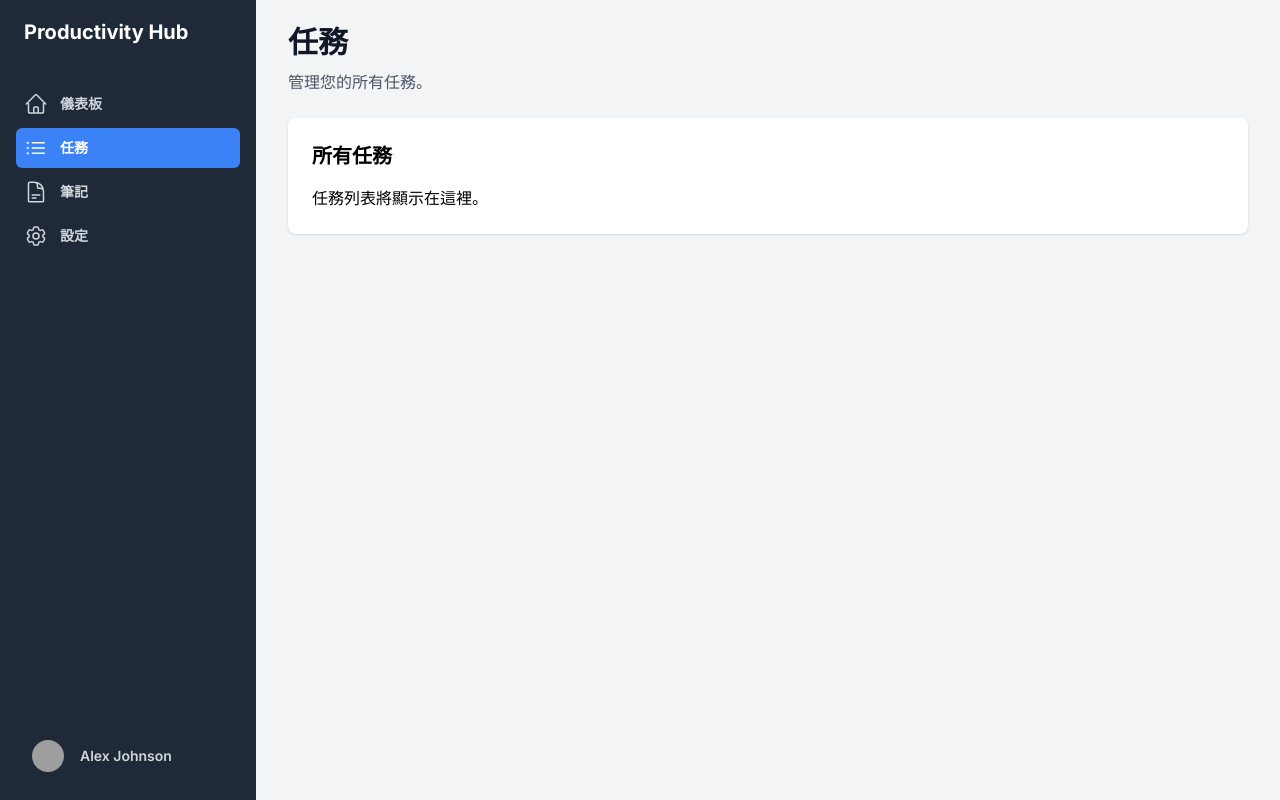
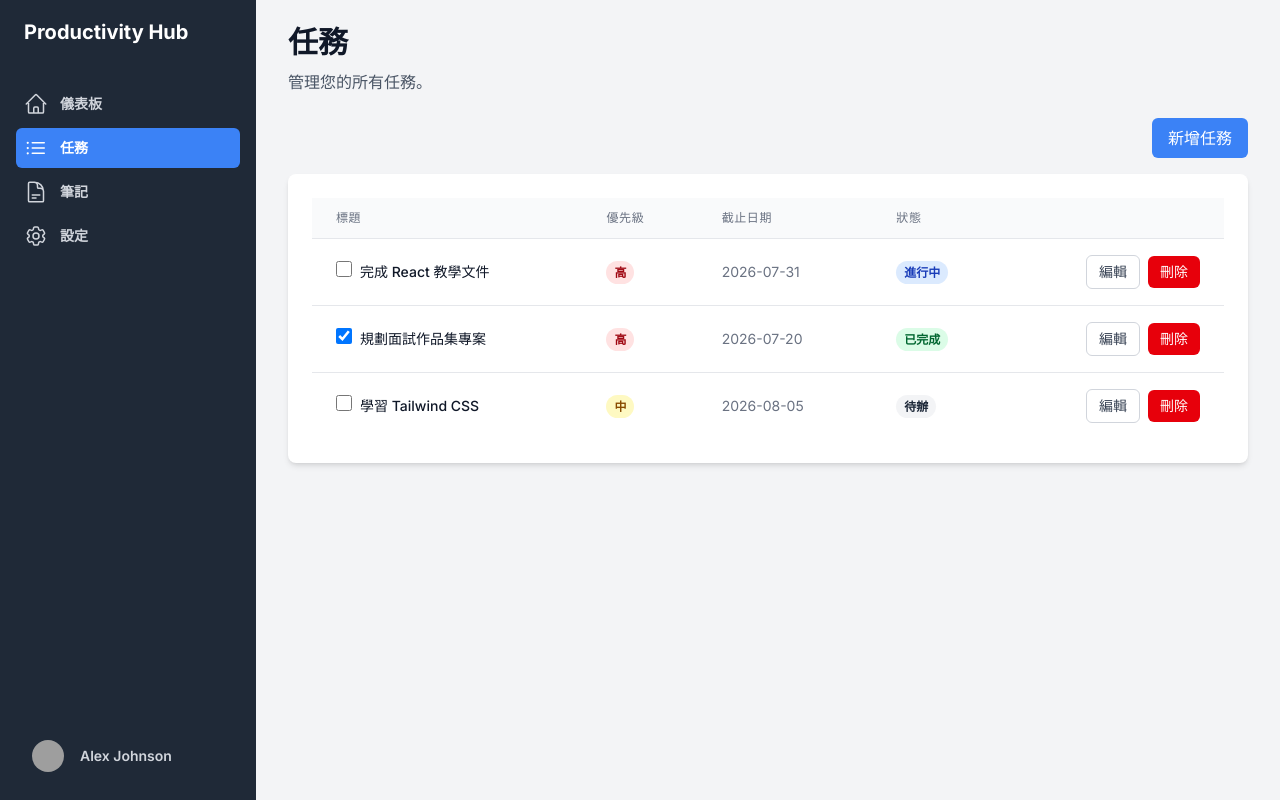
Before and after one commit to arx827/my-productivity-hub, a React (Vite) app: page /tasks in a window 1280 px wide. Built offline with nearby package versions, Linux system fonts and the light colour scheme; grey boxes are pictures that could not be loaded.

Commit message:
[feature] 『任務管理功能』

```diff
--- a/src/components/ui/Button.tsx
+++ b/src/components/ui/Button.tsx
@@ -13,7 +13,7 @@ const Button: React.FC<ButtonProps> = ({
   className = '',
   ...props
 }) => {
-  const baseStyles = 'font-medium rounded-md transition duration-150 ease-in-out focus:outline-none focus:ring-2 focus:ring-offset-2';
+  const baseStyles = 'font-medium rounded-md transition duration-150 ease-in-out focus:outline-none focus:ring-2 focus:ring-offset-2 cursor-pointer';
 
   const variantStyles = {
     primary: 'bg-primary text-white hover:bg-blue-700 focus:ring-primary',
--- a/src/pages/TasksPage.tsx
+++ b/src/pages/TasksPage.tsx
@@ -1,16 +1,246 @@
-import React from 'react';
-import PageHeader from '../components/PageHeader';
+import React, { useState, useEffect } from 'react';
+import PageHeader from '@/components/PageHeader';
+import Card from '@/components/ui/Card';
+import Button from '@/components/ui/Button';
+import Input from '@/components/ui/Input';
+import Modal from '@/components/ui/Modal';
+import type { Task } from 'src/types/task';
+import { v4 as uuidv4 } from 'uuid'; // 用於生成唯一 ID
 
 const TasksPage: React.FC = () => {
+  const [tasks, setTasks] = useState<Task[]>([]);
+  const [isModalOpen, setIsModalOpen] = useState(false);
+  const [isConfirmModalOpen, setIsConfirmModalOpen] = useState(false);
+  const [currentTask, setCurrentTask] = useState<Task | null>(null);
+  const [newTaskTitle, setNewTaskTitle] = useState('');
+  const [newTaskDescription, setNewTaskDescription] = useState('');
+  const [newTaskPriority, setNewTaskPriority] = useState<Task['priority']>('medium');
+  const [newTaskDueDate, setNewTaskDueDate] = useState('');
+
+  // 模擬從後端獲取任務列表
+  useEffect(() => {
+    // 在實際應用中，這裡會發送 API 請求
+    const fetchedTasks: Task[] = [
+      {
+        id: '1',
+        title: '完成 React 教學文件',
+        description: '撰寫 React 從零到深入的教學文件，包含專案實作。',
+        status: 'in-progress',
+        priority: 'high',
+        dueDate: '2026-07-31',
+        createdAt: '2026-07-01T10:00:00Z',
+        updatedAt: '2026-07-28T15:30:00Z',
+      },
+      {
+        id: '2',
+        title: '規劃面試作品集專案',
+        description: '設計個人化任務與效能追蹤系統的架構和功能。',
+        status: 'completed',
+        priority: 'high',
+        dueDate: '2026-07-20',
+        createdAt: '2026-06-25T09:00:00Z',
+        updatedAt: '2026-07-20T11:00:00Z',
+      },
+      {
+        id: '3',
+        title: '學習 Tailwind CSS',
+        description: '熟悉 Tailwind CSS 的實用工具類別和響應式設計。',
+        status: 'todo',
+        priority: 'medium',
+        dueDate: '2026-08-05',
+        createdAt: '2026-07-10T14:00:00Z',
+        updatedAt: '2026-07-10T14:00:00Z',
+      },
+    ];
+    setTasks(fetchedTasks);
+  }, []);
+
+  const handleAddTask = () => {
+  setCurrentTask(null);
+  setNewTaskTitle('');
+  setNewTaskDescription('');
+  setNewTaskPriority('medium');
+  setNewTaskDueDate('');
+  setIsModalOpen(true);
+};
+
+  const handleEditTask = (task: Task) => {
+    setCurrentTask(task);
+    setNewTaskTitle(task.title);
+    setNewTaskDescription(task.description || '');
+    setNewTaskPriority(task.priority);
+    setNewTaskDueDate(task.dueDate || '');
+    setIsModalOpen(true);
+  };
+
+  const handleDeleteTask = (task: Task) => {
+    setCurrentTask(task);
+    setIsConfirmModalOpen(true);
+  };
+
+  const confirmDeleteTask = (id: string) => {
+    setTasks(tasks.filter(task => task.id !== id));
+    setIsConfirmModalOpen(false);
+  }
+
+  const handleSubmitTask = () => {
+    if (!newTaskTitle.trim()) return;
+
+    const now = new Date().toISOString();
+    if (currentTask) {
+      // 更新現有任務
+      setTasks(tasks.map(task =>
+        task.id === currentTask.id
+          ? {
+              ...task,
+              title: newTaskTitle,
+              description: newTaskDescription,
+              priority: newTaskPriority,
+              dueDate: newTaskDueDate,
+              updatedAt: now
+            }
+          : task
+      ));
+    } else {
+      // 新增任務
+      const newTask: Task = {
+        id: uuidv4(),
+        title: newTaskTitle,
+        description: newTaskDescription,
+        status: 'todo',
+        priority: newTaskPriority,
+        dueDate: newTaskDueDate,
+        createdAt: now,
+        updatedAt: now,
+      };
+      setTasks([...tasks, newTask]);
+    }
+    setIsModalOpen(false);
+  };
+
+  const handleToggleStatus = (id: string) => {
+    setTasks(tasks.map(task =>
+      task.id === id
+        ? { ...task, status: task.status === 'completed' ? 'todo' : 'completed', updatedAt: new Date().toISOString() }
+        : task
+    ));
+  };
+
+  const getPriorityBadge = (priority: 'low' | 'medium' | 'high') => {
+    switch (priority) {
+      case 'high': return <span className="px-2 py-1 rounded-full text-xs font-semibold bg-red-100 text-red-800">高</span>;
+      case 'medium': return <span className="px-2 py-1 rounded-full text-xs font-semibold bg-yellow-100 text-yellow-800">中</span>;
+      case 'low': return <span className="px-2 py-1 rounded-full text-xs font-semibold bg-green-100 text-green-800">低</span>;
+    }
+  };
+
+  const getStatusBadge = (status: 'todo' | 'in-progress' | 'completed') => {
+    switch (status) {
+      case 'todo': return <span className="px-2 py-1 rounded-full text-xs font-semibold bg-gray-100 text-gray-800">待辦</span>;
+      case 'in-progress': return <span className="px-2 py-1 rounded-full text-xs font-semibold bg-blue-100 text-blue-800">進行中</span>;
+      case 'completed': return <span className="px-2 py-1 rounded-full text-xs font-semibold bg-green-100 text-green-800">已完成</span>;
+    }
+  };
+
   return (
     <div>
       <PageHeader title="任務" description="管理您的所有任務。" />
-      {/* 未來將在此處添加任務列表、篩選、排序等功能 */}
-      <div className="bg-white p-6 rounded-lg shadow">
-        <h2 className="text-xl font-semibold mb-4">所有任務</h2>
-        {/* 任務列表組件 */}
-        <p>任務列表將顯示在這裡。</p>
+      <div className="flex justify-end mb-4">
+        <Button onClick={handleAddTask}>新增任務</Button>
       </div>
+      <Card>
+        <div className="overflow-x-auto">
+          <table className="min-w-full divide-y divide-gray-200">
+            <thead className="bg-gray-50">
+              <tr>
+                <th scope="col" className="px-6 py-3 text-left text-xs font-medium text-gray-500 uppercase tracking-wider">標題</th>
+                <th scope="col" className="px-6 py-3 text-left text-xs font-medium text-gray-500 uppercase tracking-wider">優先級</th>
+                <th scope="col" className="px-6 py-3 text-left text-xs font-medium text-gray-500 uppercase tracking-wider">截止日期</th>
+                <th scope="col" className="px-6 py-3 text-left text-xs font-medium text-gray-500 uppercase tracking-wider">狀態</th>
+                <th scope="col" className="relative px-6 py-3"><span className="sr-only">操作</span></th>
+              </tr>
+            </thead>
+            <tbody className="bg-white divide-y divide-gray-200">
+              {tasks.map((task) => (
+                <tr key={task.id}>
+                  <td className="px-6 py-4 whitespace-nowrap text-sm font-medium text-gray-900">
+                    <input
+                      type="checkbox"
+                      checked={task.status === 'completed'}
+                      onChange={() => handleToggleStatus(task.id)}
+                      className="mr-2 h-4 w-4 text-primary border-gray-300 rounded focus:ring-primary"
+                    />
+                    {task.title}
+                  </td>
+                  <td className="px-6 py-4 whitespace-nowrap text-sm text-gray-500">{getPriorityBadge(task.priority)}</td>
+                  <td className="px-6 py-4 whitespace-nowrap text-sm text-gray-500">{task.dueDate || '無'}</td>
+                  <td className="px-6 py-4 whitespace-nowrap text-sm text-gray-500">{getStatusBadge(task.status)}</td>
+                  <td className="px-6 py-4 whitespace-nowrap text-right text-sm font-medium">
+                    <Button variant="outline" size="sm" className="mr-2" onClick={() => handleEditTask(task)}>編輯</Button>
+                    <Button variant="danger" size="sm" onClick={() => handleDeleteTask(task)}>刪除</Button>
+                  </td>
+                </tr>
+              ))}
+            </tbody>
+          </table>
+        </div>
+      </Card>
+
+      <Modal isOpen={isModalOpen} onClose={() => setIsModalOpen(false)} title={currentTask ? '編輯任務' : '新增任務'}>
+        <div className="space-y-4">
+          <Input
+            id="taskTitle"
+            label="任務標題"
+            value={newTaskTitle}
+            onChange={(e) => setNewTaskTitle(e.target.value)}
+            placeholder="輸入任務標題"
+          />
+          <Input
+            id="taskDescription"
+            label="任務描述"
+            value={newTaskDescription}
+            onChange={(e) => setNewTaskDescription(e.target.value)}
+            placeholder="輸入任務描述 (可選)"
+          />
+          <div>
+            <label htmlFor="taskPriority" className="block text-sm font-medium text-gray-700 mb-1">優先級</label>
+            <select
+              id="taskPriority"
+              value={newTaskPriority}
+              onChange={(e) => setNewTaskPriority(e.target.value as 'low' | 'medium' | 'high')}
+              className="block w-full pl-3 pr-10 py-2 text-base border-gray-300 focus:outline-none focus:ring-primary focus:border-primary sm:text-sm rounded-md"
+            >
+              <option value="low">低</option>
+              <option value="medium">中</option>
+              <option value="high">高</option>
+            </select>
+          </div>
+          <Input
+            id="taskDueDate"
+            label="截止日期"
+            type="date"
+            value={newTaskDueDate}
+            onChange={(e) => setNewTaskDueDate(e.target.value)}
+          />
+          <Button onClick={handleSubmitTask} className="w-full">
+            {currentTask ? '更新任務' : '建立任務'}
+          </Button>
+        </div>
+      </Modal>
+
+      {/* 刪除確認 Modal */}
+      <Modal isOpen={isConfirmModalOpen} onClose={() => setIsConfirmModalOpen(false)} title="確認刪除">
+        <div className="space-y-4">
+          <p>您確定要刪除任務 "{currentTask?.title}" 嗎？此操作無法復原。</p>
+          <Button variant="danger" onClick={() => {
+            if (currentTask) {
+              confirmDeleteTask(currentTask.id);
+            }
+          }} className="w-full">
+            確定刪除
+          </Button>
+        </div>
+      </Modal>
     </div>
   );
 };
--- /dev/null
+++ b/src/types/task.d.ts
@@ -0,0 +1,10 @@
+export interface Task {
+  id: string; // 任務唯一識別符
+  title: string; // 任務標題
+  description?: string; // 任務描述 (可選)
+  status: 'todo' | 'in-progress' | 'completed'; // 任務狀態
+  priority: 'low' | 'medium' | 'high'; // 任務優先級
+  dueDate?: string; // 截止日期 (ISO 格式，例如 'YYYY-MM-DD')
+  createdAt: string; // 建立時間
+  updatedAt: string; // 更新時間
+}
```
